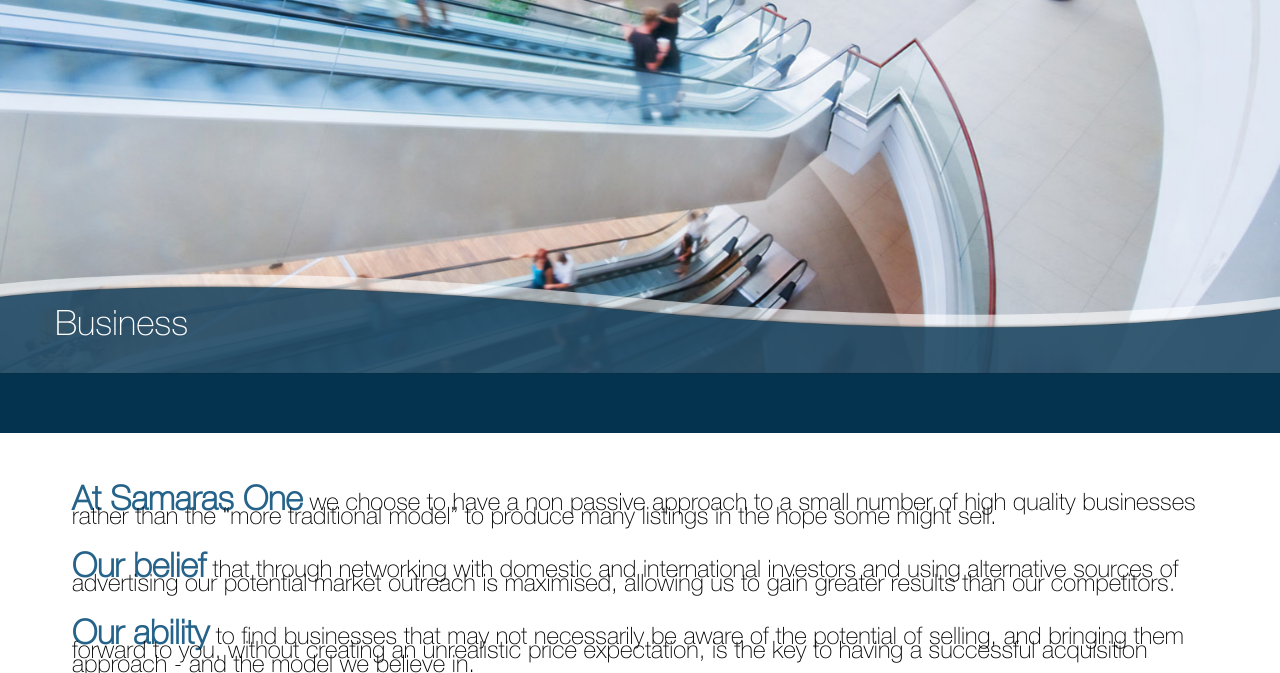
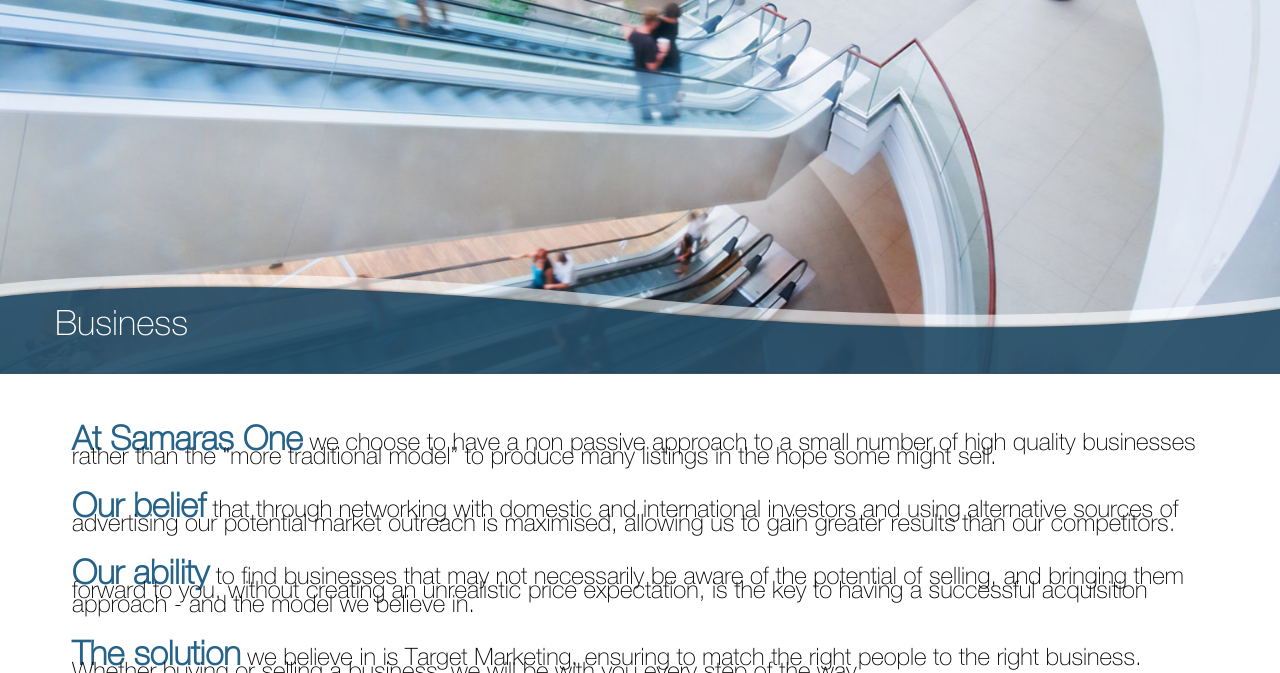
Before and after one commit to jrkphani/Samarasone, a CodeIgniter app: page /samaras/index.php/business/index in a window 1280 px wide. Shown: the part 395-1068 px from the top of the page. Run offline with CodeIgniter, Linux system fonts and the light colour scheme; some libraries are stand-ins or nearby versions; grey boxes are pictures that could not be loaded.

Commit message:
unwanted header comming in all page - fixed

```diff
--- a/application/views/header.php
+++ b/application/views/header.php
@@ -83,13 +83,15 @@
 
 
 
-<header class="admin_header">
+
 	<?
 	$menus = array(1=>'home',2=>'residential',3=>'commercial',4=>'business',5=>'residential_proposition',6=>'commercial_proposition',7=>'business_proposition',8=>'residential_ourteam',9=>'commercial_ourteam',10=>'business_ourteam',11=>'residential_contact',12=>'commercial_contact',13=>'business_contact');
 	$session_data = $this->session->userdata('logged_in');
 	 ?>
+
+			<?php if($session_data) { ?><?php echo $session_data['email'];?>
+		<header class="admin_header">
 		<nav>
-			<?php if($session_data) { ?><?php echo $session_data['email'];?>
 			<ul>
 				<li><a href="<?php echo base_url('admin'); ?>">User List</a></li>
 				<li><!-- Edit Page -->
@@ -101,7 +103,6 @@
 				</li>
 				<li><a href="<?php echo base_url('login/logout'); ?>">Logout</a></li>
 			</ul>
+			</nav>
+	</header>
 			<?php } ?>
-		</nav>
-
-	</header>
```
